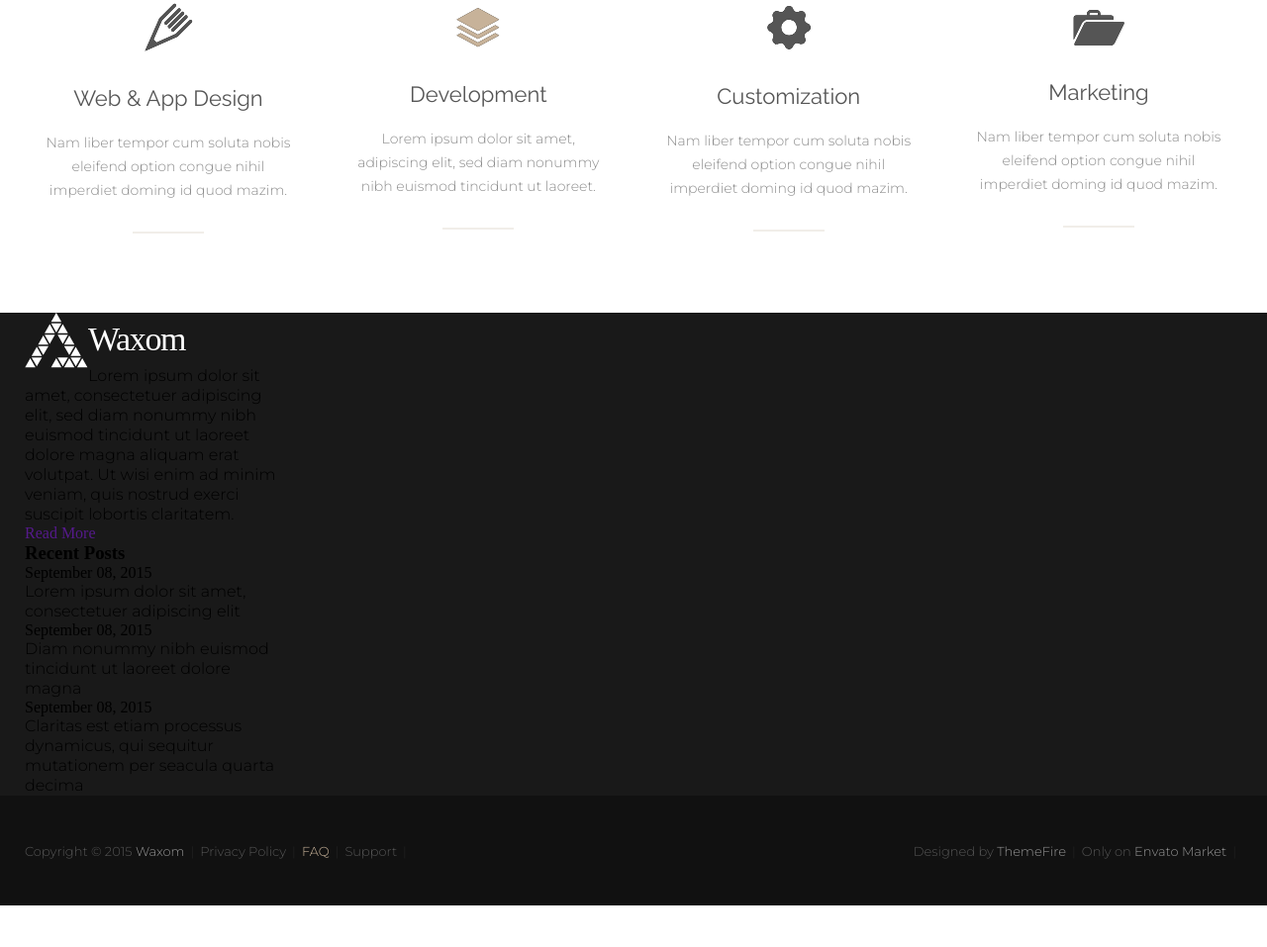
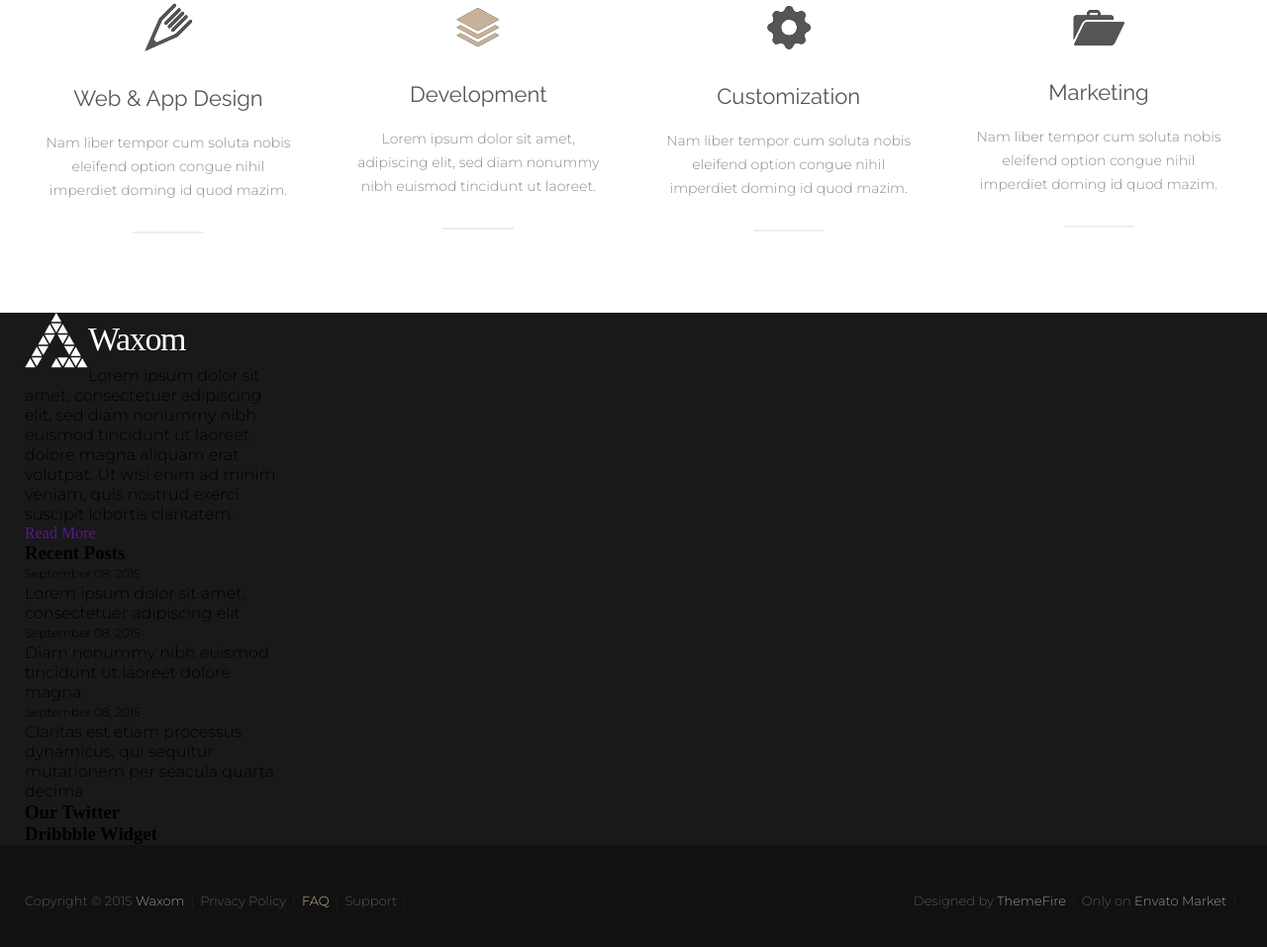
Before and after one commit to DrangoLilit/gbhtml5-5, a plain HTML site: page index.html in a window 1280 px wide. Shown: the part 877-1834 px from the top of the page at 99% size. Before the commit the page ends 1792 px from the top, so only its background shows below. Drawn offline with Linux system fonts and the light colour scheme.

Commit message:
Correct footer top

```diff
--- a/css/style.less
+++ b/css/style.less
@@ -72,6 +72,13 @@ button:active {
 
 button:hover {
     background-color: #d3c1ad;
+}
+
+time {
+    font-family: @font-base;
+    font-size: 12px;
+    font-weight: 300;
+    line-height: 20px;
 }
 
 .container {
@@ -264,8 +271,20 @@ header {
 /* Последний блок - Footer */
 
 .footer {
+    &-h3 {
+        color: @color-white;
+        font-family: @font-title;
+        font-size: 24px;
+        font-weight: 700;
+    }
+
     &-top {
         background-color: #191919;
+
+        &-cont {
+            display: flex;
+            justify-content: space-between;
+        }
 
         &-column {
             max-width: 260px;
--- a/index.html
+++ b/index.html
@@ -93,9 +93,8 @@
                     <p class="footer-top-p">Lorem ipsum dolor sit amet, consectetuer adipiscing elit, sed diam nonummy nibh euismod tincidunt ut laoreet dolore magna aliquam erat volutpat. Ut wisi enim ad minim veniam, quis nostrud exerci suscipit lobortis claritatem.</p>
                     <a class="footer-top-a" href="">Read More</a>
                 </div>
-                <div class="footer-top-column">
+                <div class="footer-top-column recent-posts">
                     <h3>Recent Posts</h3>
-                    <div class="recent-posts">
                     <div class="recent-post">
                         <time class="recent-post-time recent-post-time-a" datetime="2015-09-08">September 08, 2015</time>
                         <p>Lorem ipsum dolor sit amet, consectetuer adipiscing elit</p>
@@ -109,9 +108,12 @@
                         <p>Claritas est etiam processus dynamicus, qui sequitur mutationem per seacula quarta decima</p>
                     </div>
                 </div>
+                <div class="footer-top-column">
+                    <h3>Our Twitter</h3>
                 </div>
-                <div class="footer-top-column"></div>
-                <div class="footer-top-column"></div>
+                <div class="footer-top-column">
+                    <h3>Dribbble Widget</h3>
+                </div>
             </div>
         </div>
         <div class="footer-bottom">
```
Also changed, not shown: css/style.css. Lines whose indentation alone changed are shown as unchanged.
